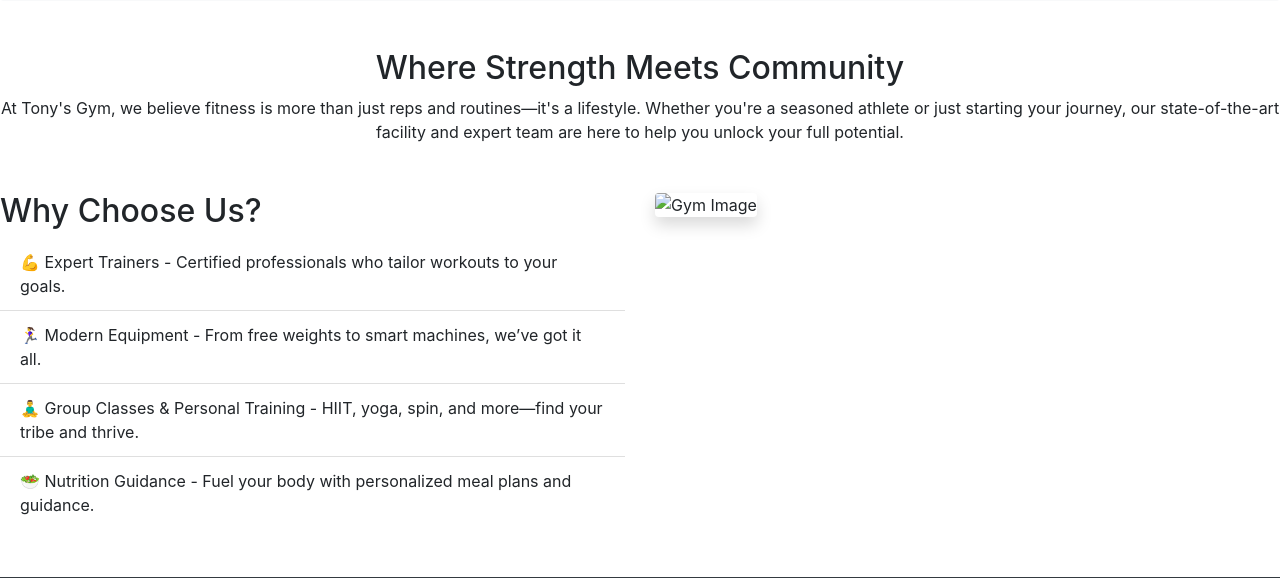
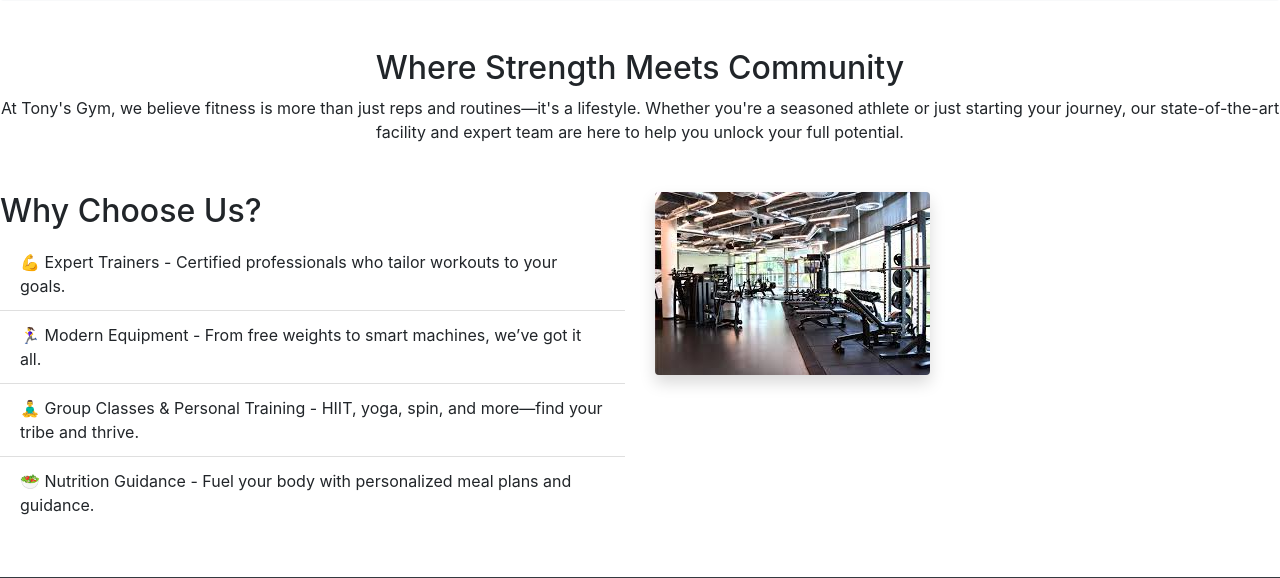
Before and after one commit to MARKANTONY04/project_4, a Django app: page / in a window 1280 px wide. Shown: the part 328-906 px from the top of the page. Run offline with Django 3.2, Linux system fonts and the light colour scheme; some libraries are stand-ins or nearby versions.

Commit message:
added image to home and extra css

```diff
--- a/home/templates/home/index.html
+++ b/home/templates/home/index.html
@@ -29,7 +29,7 @@ Tony's Gym | Home
         </ul>
     </div>
     <div class="col-md-6">
-        <img src="https://via.placeholder.com/500x300" alt="Gym Image" class="img-fluid rounded shadow">
+        <img src="media/homepagegym.jpg" alt="Gym Image" class=" img-fluid rounded shadow images">
     </div>
 </div>
 {% endblock %}
--- a/static/css/base.css
+++ b/static/css/base.css
@@ -135,7 +135,7 @@ body {
 
 h1, h2, h3 {
   font-family: 'Anton', sans-serif;
-  color: #222;
+  color: #e3e3e3;
 }
 
 .navbar {
@@ -160,6 +160,10 @@ h1, h2, h3 {
 
 ul li {
   margin-bottom: 0.5rem;
+}
+
+.images {
+    margin: auto;
 }
 
 
```
